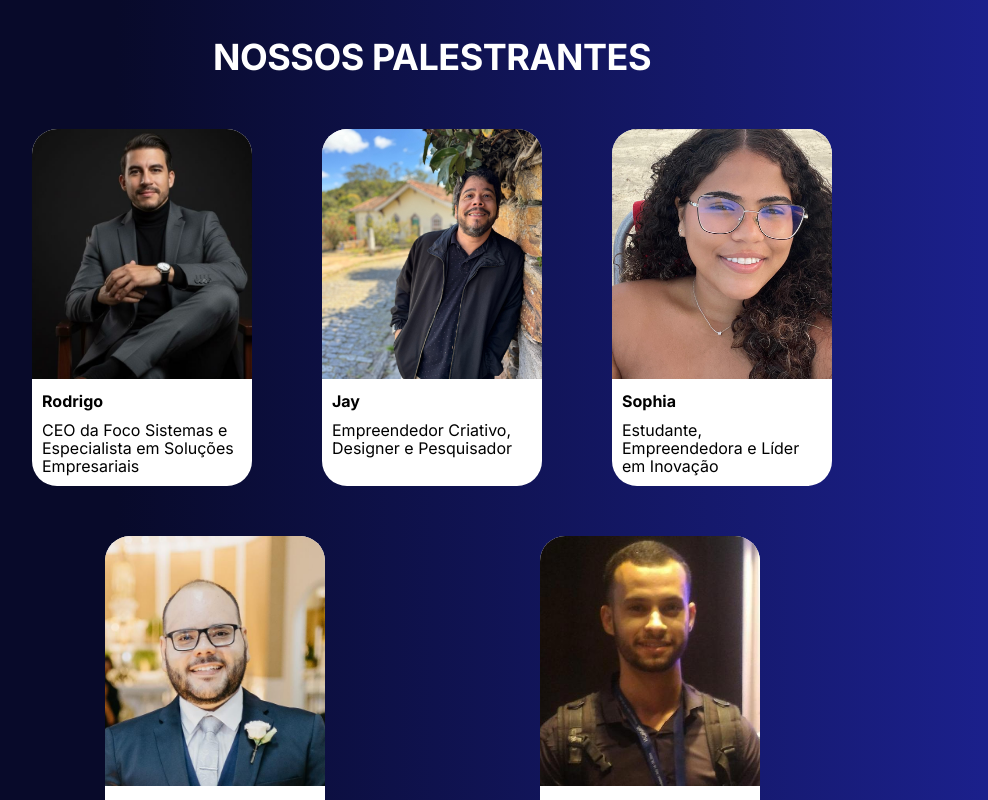
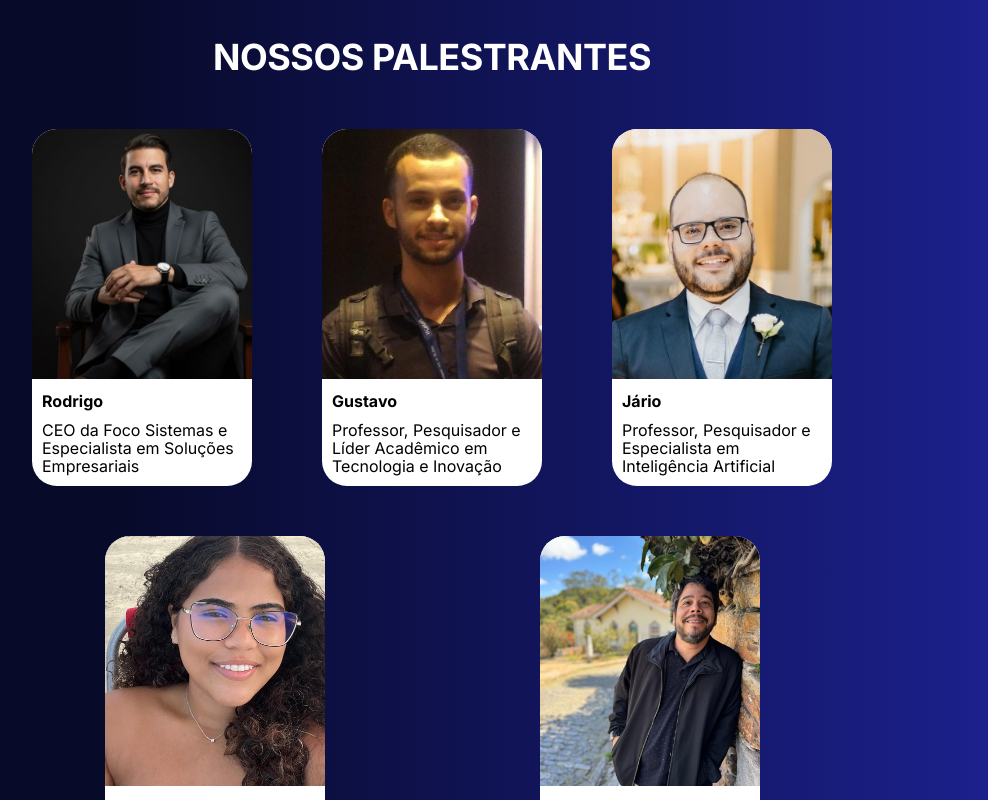
Before and after one commit to SrBlecaute01/sisweek, a React (Vite) app: page / in a window 1280 px wide. Shown: the part 1460-2260 px from the top of the page, without its empty margins (208-1196 px from the left). Built offline with nearby package versions, Linux system fonts and the light colour scheme.

Commit message:
feat: add scale animation on hover to guest cards

```diff
--- a/src/pages/Home/components/CardGuest/CardGuest.module.css
+++ b/src/pages/Home/components/CardGuest/CardGuest.module.css
@@ -9,6 +9,12 @@
 
   border-radius: 25px;
   background-color: white;
+
+  transition: transform 0.3s ease;
+
+  &:hover {
+    transform: scale(1.05);
+  }
 }
 
 .card_img {
--- a/src/pages/Home/components/Guests/Guests.tsx
+++ b/src/pages/Home/components/Guests/Guests.tsx
@@ -15,12 +15,14 @@ export default function Guests() {
       <section id="speakers" className={styles.guests}>
         <h1 className={styles.title}>NOSSOS PALESTRANTES</h1>
         <div className={styles.guests_container}>
-          {speakers.map(speaker => {
-            return <CardGuest
-                name={speaker.name}
-                desc={speaker.role}
-                image={speaker.image}/>
-          })}
+          {speakers
+              .sort(() => Math.random() - 0.5)
+              .map(speaker => {
+                return <CardGuest
+                    name={speaker.name}
+                    desc={speaker.role}
+                    image={speaker.image}/>
+              })}
         </div>
       </section>
   );
```
